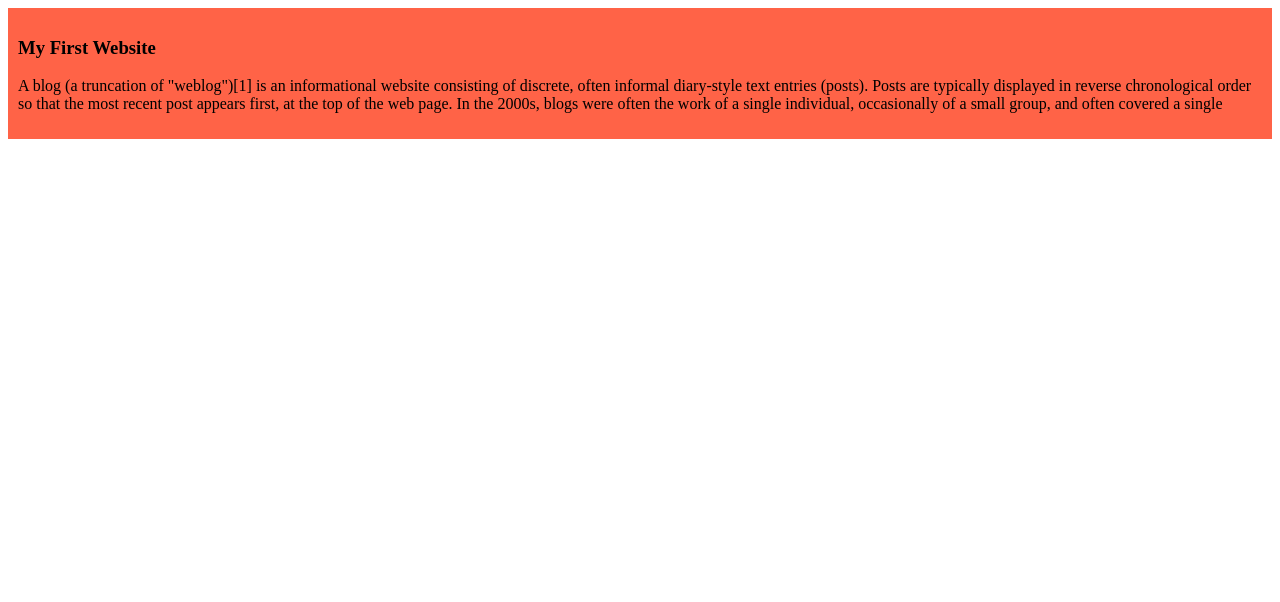
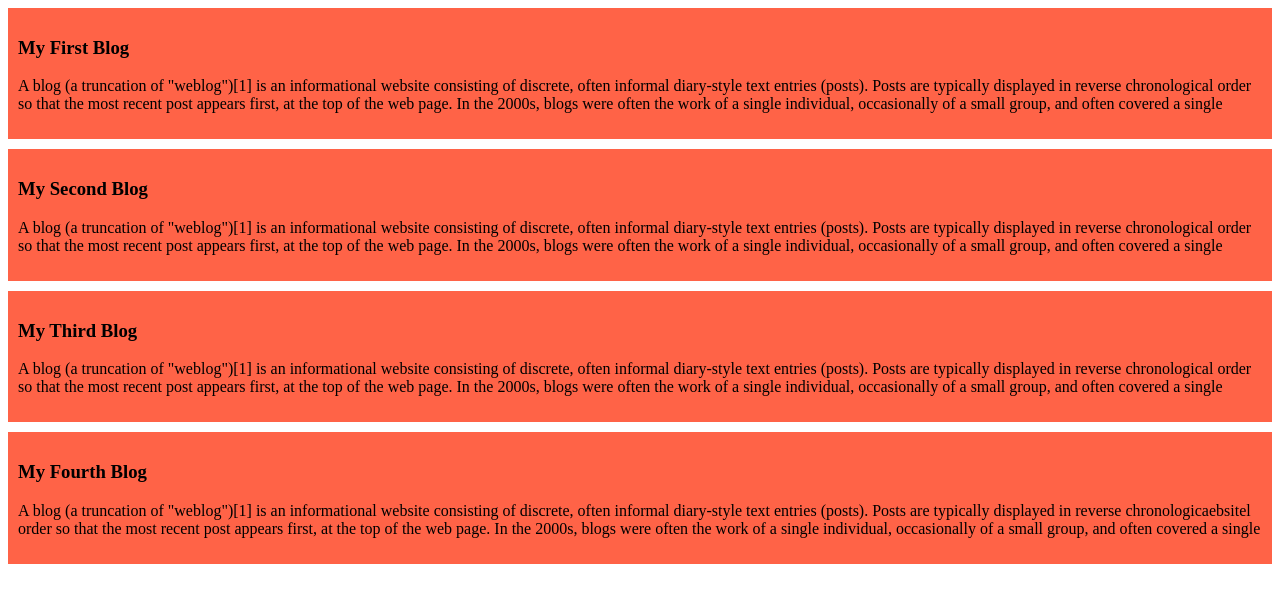
Before and after one commit to ShantoReza76/my-simple-website, a plain HTML site: page index.html in a window 1280 px wide. Drawn offline with Linux system fonts and the light colour scheme.

Commit message:
added the second and third blog

```diff
--- a/index.html
+++ b/index.html
@@ -8,9 +8,20 @@
 </head>
 <body>
     <div>
-        <h3>My First Website</h3>
+        <h3>My First Blog</h3>
         <p>A blog (a truncation of "weblog")[1] is an informational website consisting of discrete, often informal diary-style text entries (posts). Posts are typically displayed in reverse chronological order so that the most recent post appears first, at the top of the web page. In the 2000s, blogs were often the work of a single individual, occasionally of a small group, and often covered a single</p>
     </div>
-
+    <div>
+        <h3>My Second Blog</h3>
+        <p>A blog (a truncation of "weblog")[1] is an informational website consisting of discrete, often informal diary-style text entries (posts). Posts are typically displayed in reverse chronological order so that the most recent post appears first, at the top of the web page. In the 2000s, blogs were often the work of a single individual, occasionally of a small group, and often covered a single</p>
+    </div>
+    <div>
+        <h3>My Third Blog</h3>
+        <p>A blog (a truncation of "weblog")[1] is an informational website consisting of discrete, often informal diary-style text entries (posts). Posts are typically displayed in reverse chronological order so that the most recent post appears first, at the top of the web page. In the 2000s, blogs were often the work of a single individual, occasionally of a small group, and often covered a single</p>
+    </div>
+    <div>
+        <h3>My Fourth Blog</h3>
+        <p>A blog (a truncation of "weblog")[1] is an informational website consisting of discrete, often informal diary-style text entries (posts). Posts are typically displayed in reverse chronologicaebsitel order so that the most recent post appears first, at the top of the web page. In the 2000s, blogs were often the work of a single individual, occasionally of a small group, and often covered a single</p>
+    </div>
 </body>
 </html>
--- a/styles/blog.css
+++ b/styles/blog.css
@@ -1,6 +1,6 @@
 div{
     background-color:tomato ;
     padding:10px ;
-
+    margin-bottom: 10px;
 
 }
```
